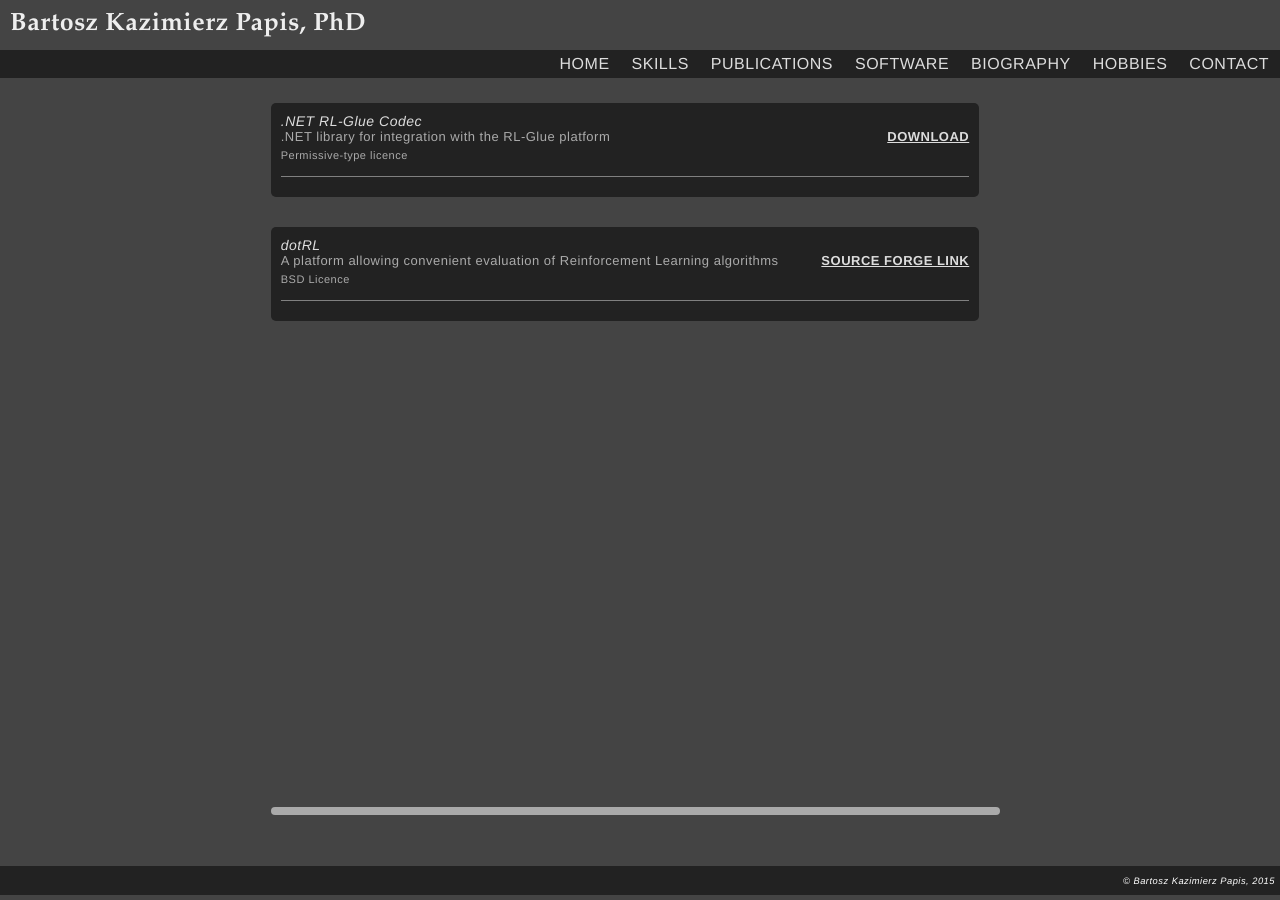
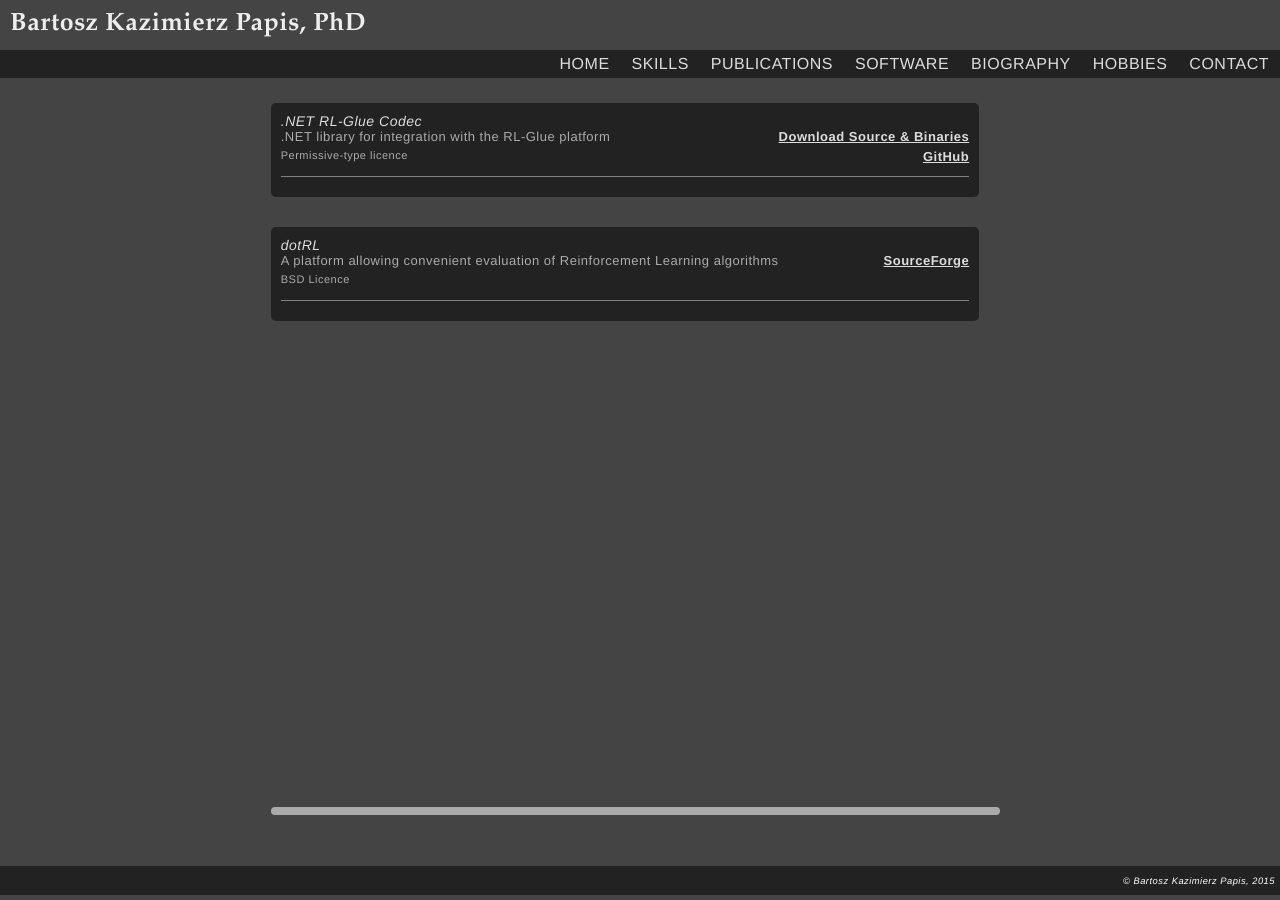
Before and after one commit to bartoszkp/bartoszkp.github.io, a Jekyll site: the page built from software.html, in a window 1280 px wide. Built offline with Jekyll 4.4.1, drawn with Linux system fonts in a browser that asks for light colours.

Commit message:
Added new software links

```diff
--- a/_includes/software.html
+++ b/_includes/software.html
@@ -1,6 +1,9 @@
 <div class="software">
 <div class="title">{{include.title}}</div>
-<a class="rightlink" href="{{include.link}}">{{include.linkname}}</a>
+<a class="rightlink" href="{{include.link}}" target="_blank">{{include.linkname}}</a>
+{% if include.secondlink != nil %}
+<a class="rightlink" style="clear: both; margin-top: 5px; " href="{{include.secondlink}}" target="_blank">{{include.secondlinkname}}</a>
+{% endif %}
 <div class="description">{{include.description}}</div>
 <div class="licence">{{include.licence}}</div>
 </div>
--- a/software.html
+++ b/software.html
@@ -7,10 +7,10 @@ js: initScroll.js;perfect-scrollbar.min.js;flash.js
 
 <div id="scroll-container" class="always-visible wrapper" style="padding-right: 40px; margin-bottom: 10px;">
   <div class="block center list wrapped-width">
-    {% include software.html title=".NET RL-Glue Codec" link="downloads/dotRLGlueCodec.zip" linkname="DOWNLOAD" description=".NET library for integration with the RL-Glue platform" licence="Permissive-type licence" %}
+    {% include software.html title=".NET RL-Glue Codec" link="downloads/dotRLGlueCodec.zip" linkname="Download Source & Binaries" secondlink="https://github.com/bartoszkp/dotRLGlueCodec" secondlinkname="GitHub" description=".NET library for integration with the RL-Glue platform" licence="Permissive-type licence" %}
   </div>
 
   <div class="block center list wrapped-width">
-    {% include software.html title="dotRL" link="https://sourceforge.net/projects/dotrl/" linkname="SOURCE FORGE LINK" description="A platform allowing convenient evaluation of Reinforcement Learning algorithms" licence="BSD Licence" %}
+    {% include software.html title="dotRL" link="https://sourceforge.net/projects/dotrl/" linkname="SourceForge" description="A platform allowing convenient evaluation of Reinforcement Learning algorithms" licence="BSD Licence" %}
   </div>
 </div>
```
